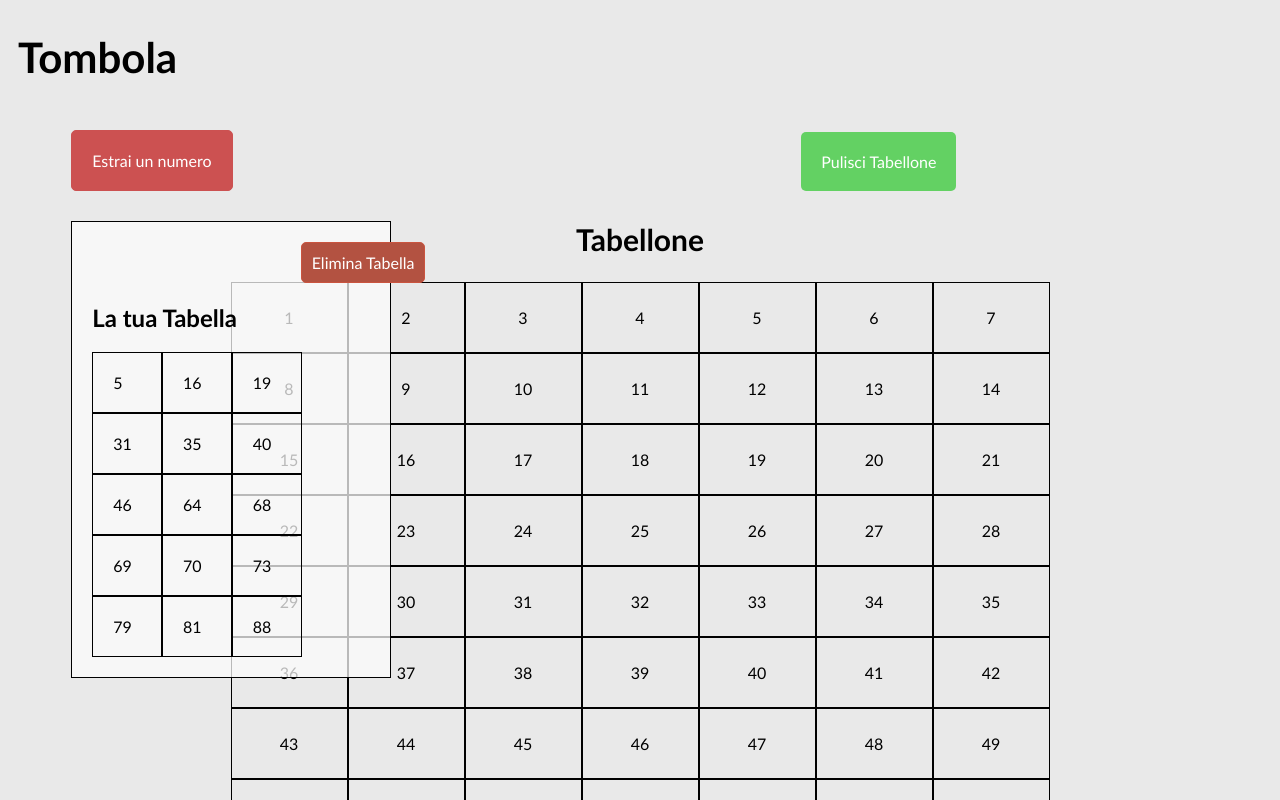
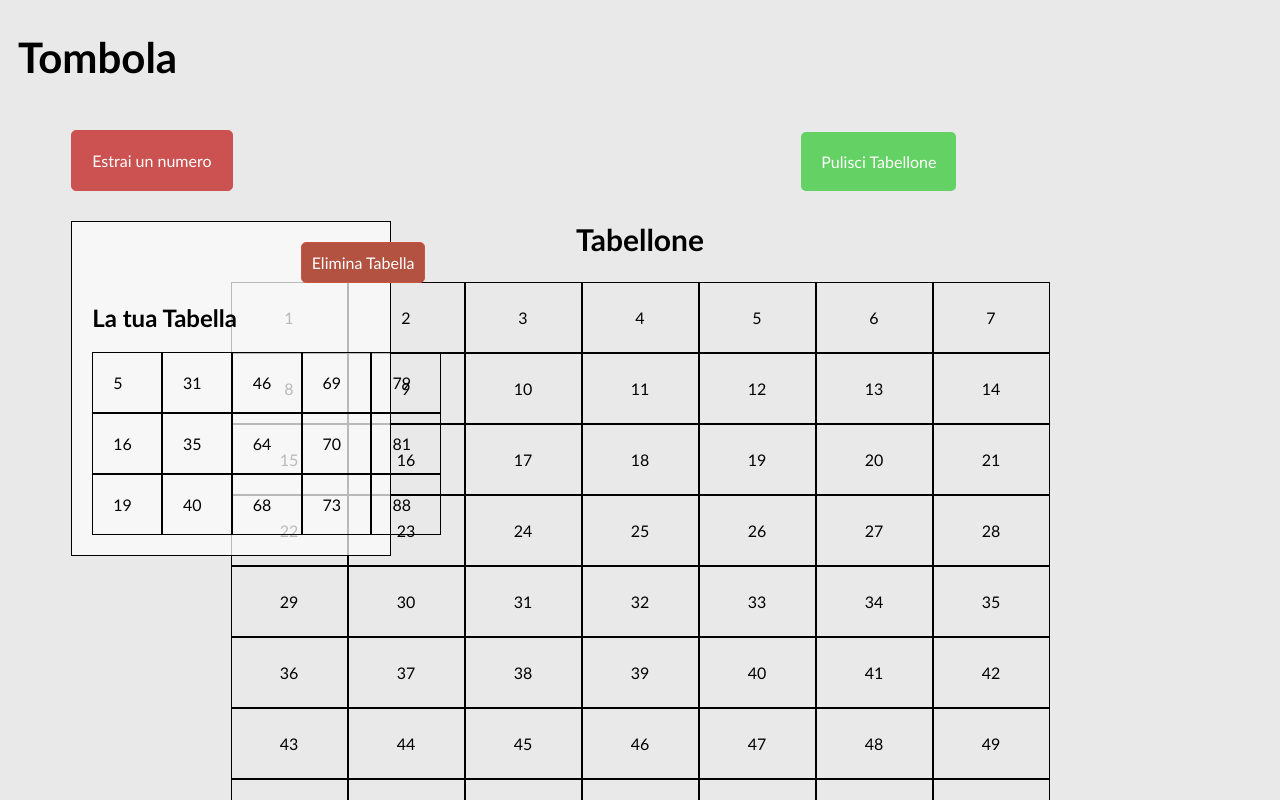
Before and after one commit to AlessandroMondelli/Vue-Tombola, a Vue app: page / in a window 1280 px wide. Both pictures are taken after a click on the button "Genera Tabella". Shown: the top 800 px of the page. Built offline with nearby package versions, Linux system fonts and the light colour scheme.

Commit message:
Creazione algoritmo per creare tabellina più realistica. Disposizione numeri per colonne.

```diff
--- a/src/components/Tabella.vue
+++ b/src/components/Tabella.vue
@@ -8,7 +8,9 @@
                 <div :id="'pos' + num" class="numero-tabellina" v-for="num in 9" :key="num"></div>
             </div> -->
             <h2>La tua Tabella</h2>
-            <div class="cella-tabellina" :id="numTabella" v-for="numTabella in tabellina" :key="numTabella">{{ numTabella }}</div>
+            <div id="tab-wrapper">
+                <div class="cella-tabellina" :id="numTabella" v-for="numTabella in tabellina" :key="numTabella">{{ numTabella }}</div>
+            </div>
         </div>
     </div>
     </div>
@@ -34,21 +36,37 @@ export default {
     },
     methods: {
         createTab() {
-            for (var i = 0; i < 15; i++) {
-                var flag = false; //Flag che verifica estrazione di un numero non già uscito
+            do { //Ciclo do while finchè..
+                var numeroTabellina = Math.floor(Math.random() * (90 - 1 + 1) ) + 1; //Estraggo un numero casuale da 1 a 90
+                console.log(numeroTabellina);
+                if ((!this.tabellina.includes(numeroTabellina))) { //Se il numero non è incluso nell'array dei numeri estratti
+                    var count = 0;
+                    var numeroTabFloor = Math.floor((numeroTabellina / 10) * 10); //Prendo decina arrotondata del numero estratto
 
+                    var foundRange = false //Variabile che verifica se è stato trovato o meno il range di numeri
 
-                do { //Ciclo do while finchè..
-                    var numeroTabellina = Math.floor(Math.random() * (90 - 1 + 1) ) + 1; //Estraggo un numero casuale da 1 a 90
+                    for (var j = 0, arrayLength = this.tabellina.length; j <= arrayLength; j++) { //Scorro array presente fino a questo momento
+                        if((this.tabellina[j] >= numeroTabFloor) && (this.tabellina[j] < (numeroTabFloor + 11)) && !this.tabellina.includes(numeroTabellina)) { //Se il numero presente all'indice appena passato si trova tra la decina estratta
+                            count++; //Aumento contatore
 
-                    if ((!this.tabellina.includes(numeroTabellina))) { //Se il numero non è incluso nell'array dei numeri estratti
+                            if(count < 3) { //Se il contatore è minore di 3
+                                this.tabellina.push(numeroTabellina); //Inserisco numero in array
+                                console.log("Pushato 1");
+                            }
+
+                            foundRange = true; //Segnalo che il Range numeri è stato trovato
+                        }
+                    }
+
+                    if(foundRange === false) { //Se non è stato trovato
                         this.tabellina.push(numeroTabellina); //Inserisco numero in array
-                        flag = true; //Setto flag a true, terminando il ciclo
+                        console.log("Pushato 2");
+                    }
 
-                        this.tabellina.sort((a, b) => a - b);
-                    }
-                } while(flag === false); //Il numero è già stato estratto
-            }
+                    this.tabellina.sort((a, b) => a - b);
+                }
+
+            } while(this.tabellina.length < 15); //l'array ha meno di 15 elementi
         },
         dragMouseDown: function (event) {
             event.preventDefault()
@@ -125,6 +143,13 @@ export default {
         padding: 20px 0;
     }
 
+    #tab-wrapper {
+        display: flex;
+        flex-direction: column;
+        flex-wrap: wrap;
+        max-height: 200px;
+    }
+
     #tabellina {
         display: block;
         border: 1px solid black;
```
